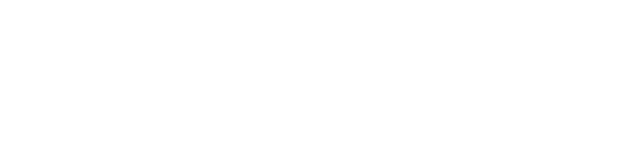
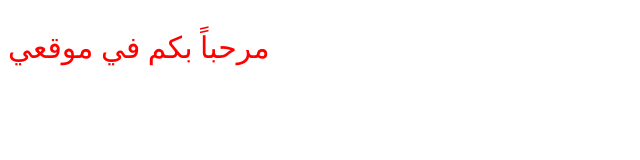
Before and after one commit to bilalmohammedzeyada/text, a plain HTML site: page index.html in a window 1280 px wide. Shown: the whole page, without its empty margins (0-640 px from the left). Drawn offline with Linux system fonts and the light colour scheme.

Commit message:
Update index.html

```diff
--- a/index.html
+++ b/index.html
@@ -5,7 +5,7 @@
     </head>
 
   <body>
-    <p style="color: #f00; font-size: 30px;>مرحباً بكم في موقعي</p>
+    <p style="color: #f00; font-size: 30px;">مرحباً بكم في موقعي</p>
   </body>
 
 </html>
```
